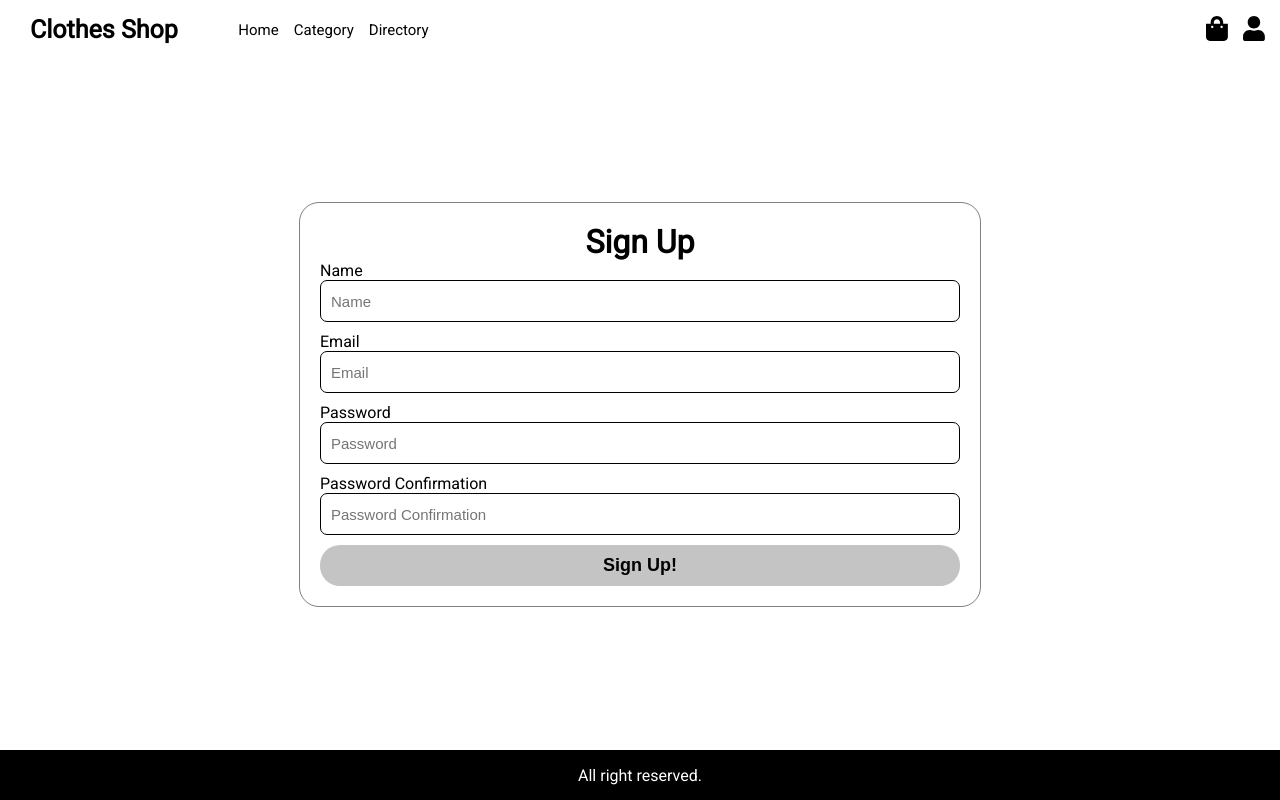
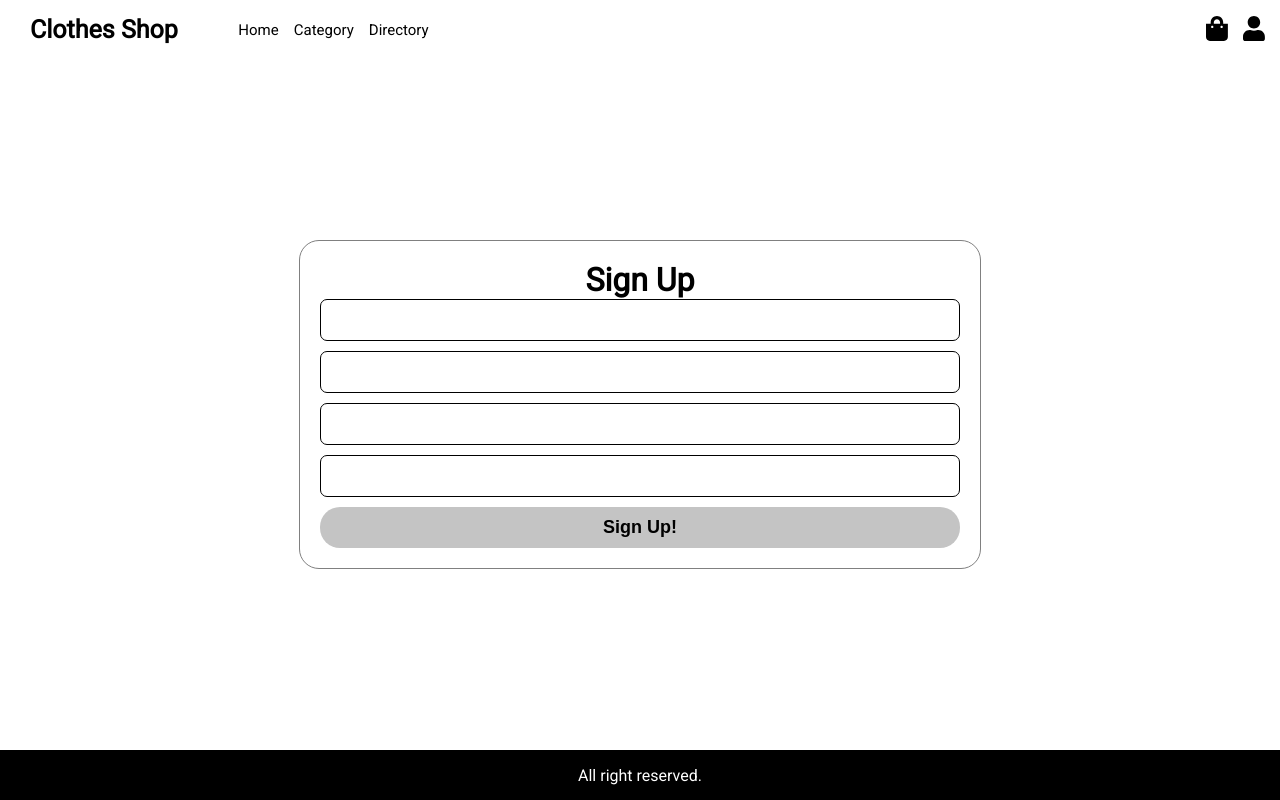
Before and after one commit to Ivan12273/react-ecommerce, a React (Create React App) app: page /register in a window 1280 px wide. Built offline with nearby package versions, Linux system fonts and the light colour scheme.

Commit message:
add login validations

```diff
--- a/src/components/Button/Button.jsx
+++ b/src/components/Button/Button.jsx
@@ -1,8 +1,8 @@
 import { Button as ButtonStyles} from "./ButtonStyles"
 
-const Button = ({children, onClick}) => {
+const Button = ({children, onClick, type = "submit" }) => {
   return (
-    <ButtonStyles onClick={onClick}>
+    <ButtonStyles onClick={onClick} type={type}>
       {children}
     </ButtonStyles>
   );
--- a/src/components/Form/Form.jsx
+++ b/src/components/Form/Form.jsx
@@ -4,16 +4,22 @@ import {
   FormH1
 } from "./FormStyles";
 
-const Form = ({children, title}) => {
+const Form = ({children, title, onSubmit, error}) => {
   return (
     <FormWrapper>
-      <FormStyles>
+      <FormStyles onSubmit={onSubmit}>
         {
           title ?
             <FormH1>{title}</FormH1>
           : ""
         }
         {children}
+        {error ?
+          <div className="error">
+            <span>{error}</span>
+          </div>
+          : ""
+        }
       </FormStyles>
     </FormWrapper>
   );
--- a/src/components/Form/FormStyles.jsx
+++ b/src/components/Form/FormStyles.jsx
@@ -17,6 +17,12 @@ export const Form = styled.form`
   justify-content: center;
   align-items: center;
   flex-direction: column;
+  .error {
+    color: red;
+    width: 100%;
+    font-size: 1.8rem;
+    margin: 5px;
+  }
   @media (max-width: 720px) {
     width: 70%;
   }
--- a/src/components/Input/Input.jsx
+++ b/src/components/Input/Input.jsx
@@ -4,12 +4,23 @@ import {
   InputContainer
 } from "./InputStyles"
 
-const Input = ({title, type = "text"}) => {
+const Input = ({ id, name, type = "text", onChange, value, error }) => {
   return (
     <>
       <InputContainer>
-        <Label>{title}</Label>
-        <InputStyles placeholder={title} type={type} />
+        <Label>{name}</Label>
+        <InputStyles
+          id={id}
+          placeholder={name}
+          type={type}
+          onChange={onChange}
+          value={value}
+          className={error ? "error" : ""}
+        />
+        {error ?
+          <span className="error">{error}</span>
+          : ""
+        }
       </InputContainer>
     </>
   );
--- a/src/components/Input/InputStyles.jsx
+++ b/src/components/Input/InputStyles.jsx
@@ -8,6 +8,9 @@ export const Input = styled.input`
   font-size: 1.5rem;
   padding: 5px 10px;
   display: block;
+  &.error {
+    border: 1px solid red;
+  }
 `;
 
 export const Label = styled.label`
@@ -18,4 +21,7 @@ export const InputContainer = styled.div`
   display: block;
   width: 100%;
   margin-bottom: 10px;
+  .error {
+    color: red;
+  }
 `;
--- a/src/components/pages/Login/Login.jsx
+++ b/src/components/pages/Login/Login.jsx
@@ -1,12 +1,63 @@
+import { useFormik } from "formik";
 import Button from "../../Button/Button";
 import Form from "../../Form/Form";
 import Input from "../../Input/Input";
 
 const Login = () => {
+  const validate = values => {
+    const errors = {};
+    if (!values.email && !values.password) {
+      errors.email = 'Email is required';
+      errors.password = 'Password is required';
+    } else if (!values.email) {
+      errors.email = 'Email is required';
+    } else if (!values.password) {
+      errors.password = 'Password is required';
+    }
+    return errors;
+  };
+
+  const formik = useFormik({
+    initialValues: {
+      email: '',
+      password: ''
+    },
+    validate,
+    onSubmit: async (values, { setSubmitting, setErrors }) => {
+      const response = await fetch("http://localhost:5000/api/auth/login", {
+        method: "POST",
+        headers: {
+          'Content-Type': 'application/json'
+        },
+        body: JSON.stringify(values)
+      });
+      const data = await response.json();
+      console.log(data)
+      if (!data.success) {
+        const errors = {};
+        errors.form = "email and password do not match or user does not exists";
+        setErrors(errors)
+        setSubmitting(false);
+      }
+    },
+  });
   return(
-    <Form title="Login">
-      <Input title="Email" />
-      <Input title="Password" type="password" />
+    <Form title="Login" onSubmit={formik.handleSubmit} error={formik.errors.form}>
+      <Input
+        id="email"
+        name="Email"
+        onChange={formik.handleChange}
+        value={formik.values.email}
+        error={formik.errors.email}
+      />
+      <Input
+        id="password"
+        name="Password"
+        type="password"
+        onChange={formik.handleChange}
+        value={formik.values.password}
+        error={formik.errors.password}
+      />
       <Button>Login!</Button>
     </Form>
   )
```
